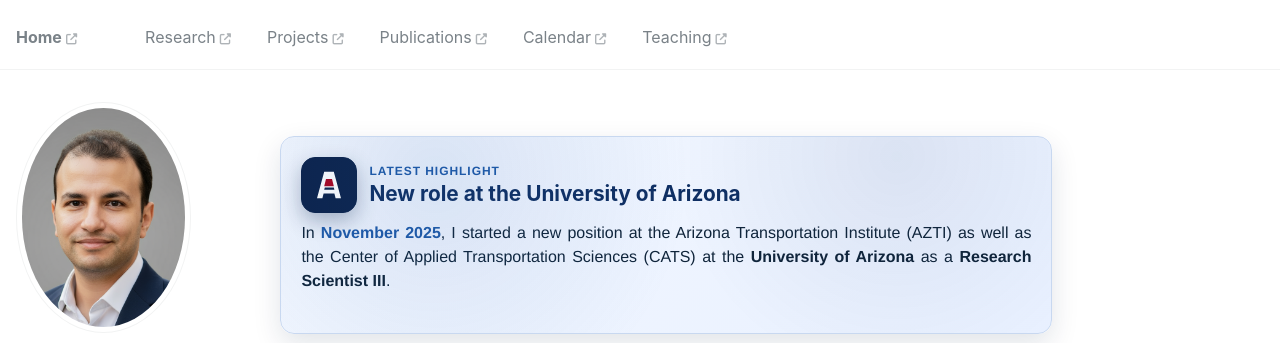
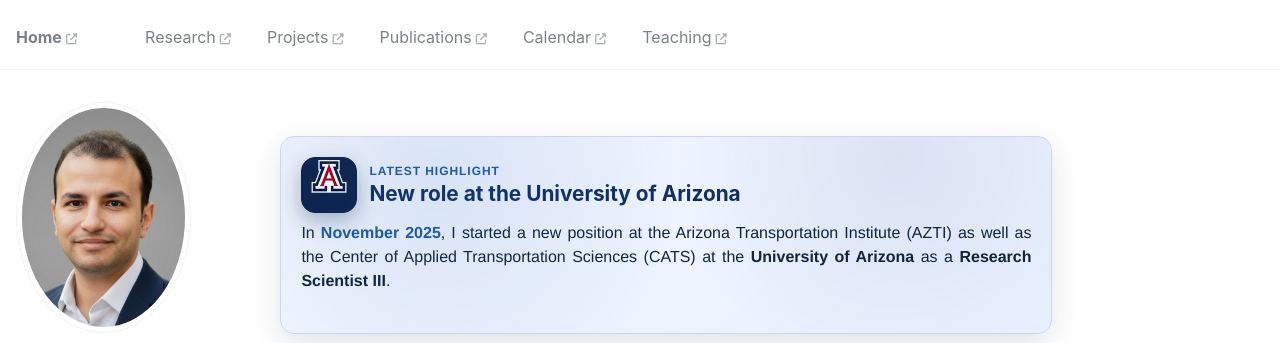
Before and after one commit to akshafik/amrshafik, a Jekyll site: the page built from _pages/about.html, in a window 1280 px wide. Shown: the top 343 px of the page. Built offline with Jekyll 4.4.1, drawn with Linux system fonts in a browser that asks for light colours; some web fonts are replaced.

Commit message:
Update latest highlight icon to use University of Arizona logo and adjust dimensions

```diff
--- a/_pages/about.html
+++ b/_pages/about.html
@@ -92,9 +92,10 @@ redirect_from:
     overflow: hidden;
   }
 
-  .latest-highlight__icon svg {
-    width: 48px;
-    height: 48px;
+  .latest-highlight__icon img {
+    width: 52px;
+    height: 52px;
+    object-fit: contain;
     display: block;
   }
 
@@ -132,12 +133,7 @@ redirect_from:
 <div class="latest-highlight">
   <div class="latest-highlight__header">
     <span class="latest-highlight__icon" aria-hidden="true">
-      <svg viewBox="0 0 80 80" role="presentation">
-        <rect width="80" height="80" fill="#0c234b"/>
-        <path d="M20 62 L32 18 H48 L60 62 H51 L49 54 H31 L29 62 Z" fill="#ffffff"/>
-        <path d="M35 30 L32 42 H48 L45 30 Z" fill="#ab0520"/>
-        <path d="M33 44 L48 44 L49 48 L32 48 Z" fill="#0c234b"/>
-      </svg>
+      <img src="{{ '/images/uofa-logo.png' | relative_url }}" alt="">
     </span>
     <div>
       <div class="latest-highlight__eyebrow">Latest Highlight</div>
```
